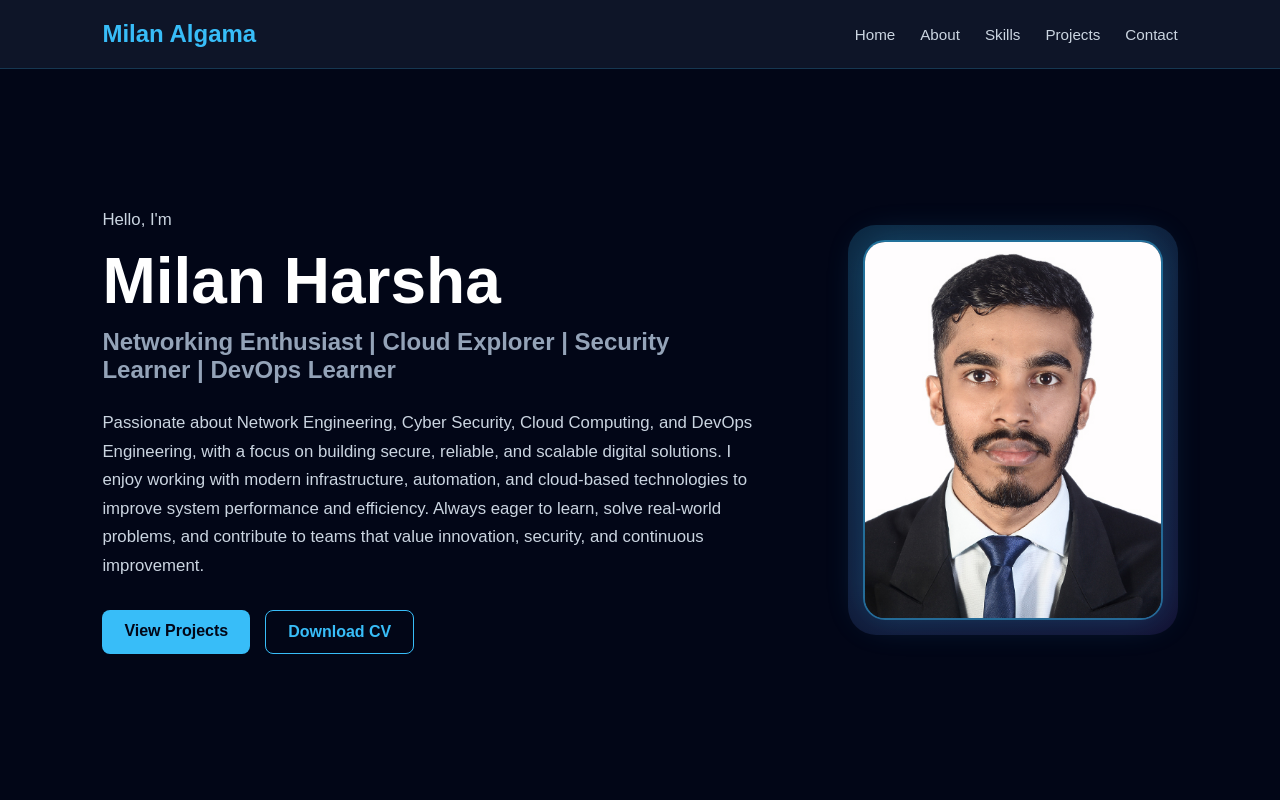
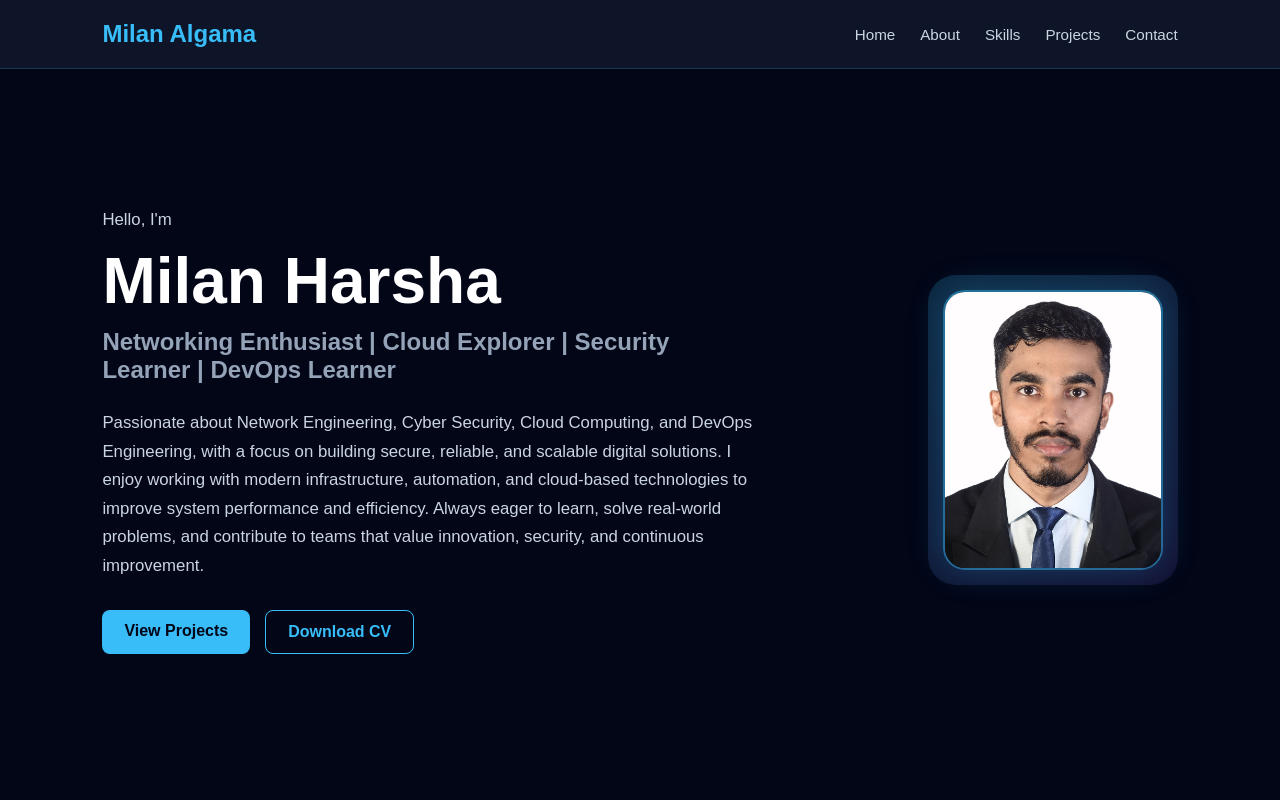
Before and after one commit to MilanAlgama/Portfolio, a React (Vite) app: page / in a window 1280 px wide. Shown: the top 800 px of the page. Built offline with nearby package versions, Linux system fonts and the light colour scheme.

Commit message:
feat: Fix the image and the workflows

```diff
--- a/src/App.css
+++ b/src/App.css
@@ -126,8 +126,8 @@
 }
 
 .profile-img {
-  width: 300px;
-  height: 380px;
+  width: 220px;
+  height: 280px;
   object-fit: cover;
   border-radius: 22px;
   border: 2px solid rgba(56, 189, 248, 0.5);
@@ -136,9 +136,8 @@
 }
 
 .profile-img:hover {
-  transform: translateY(-10px) scale(1.03);
-  box-shadow: 0 0 55px rgba(56, 189, 248, 0.45);
-  border-color: #38bdf8;
+  transform: translateY(-8px) scale(1.03);
+  filter: drop-shadow(0 20px 30px rgba(56, 189, 248, 0.45));
 }
 
 .btn {
```
